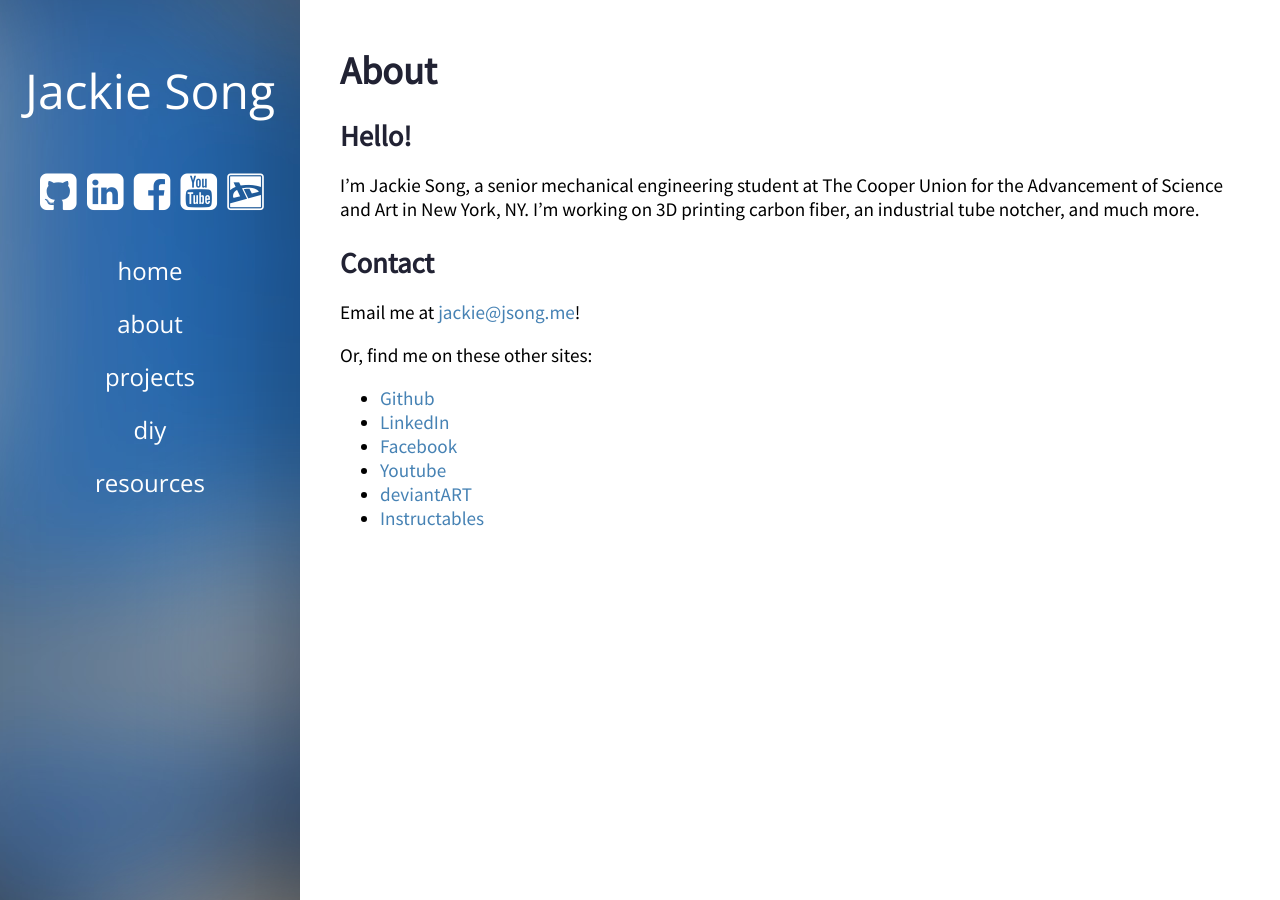
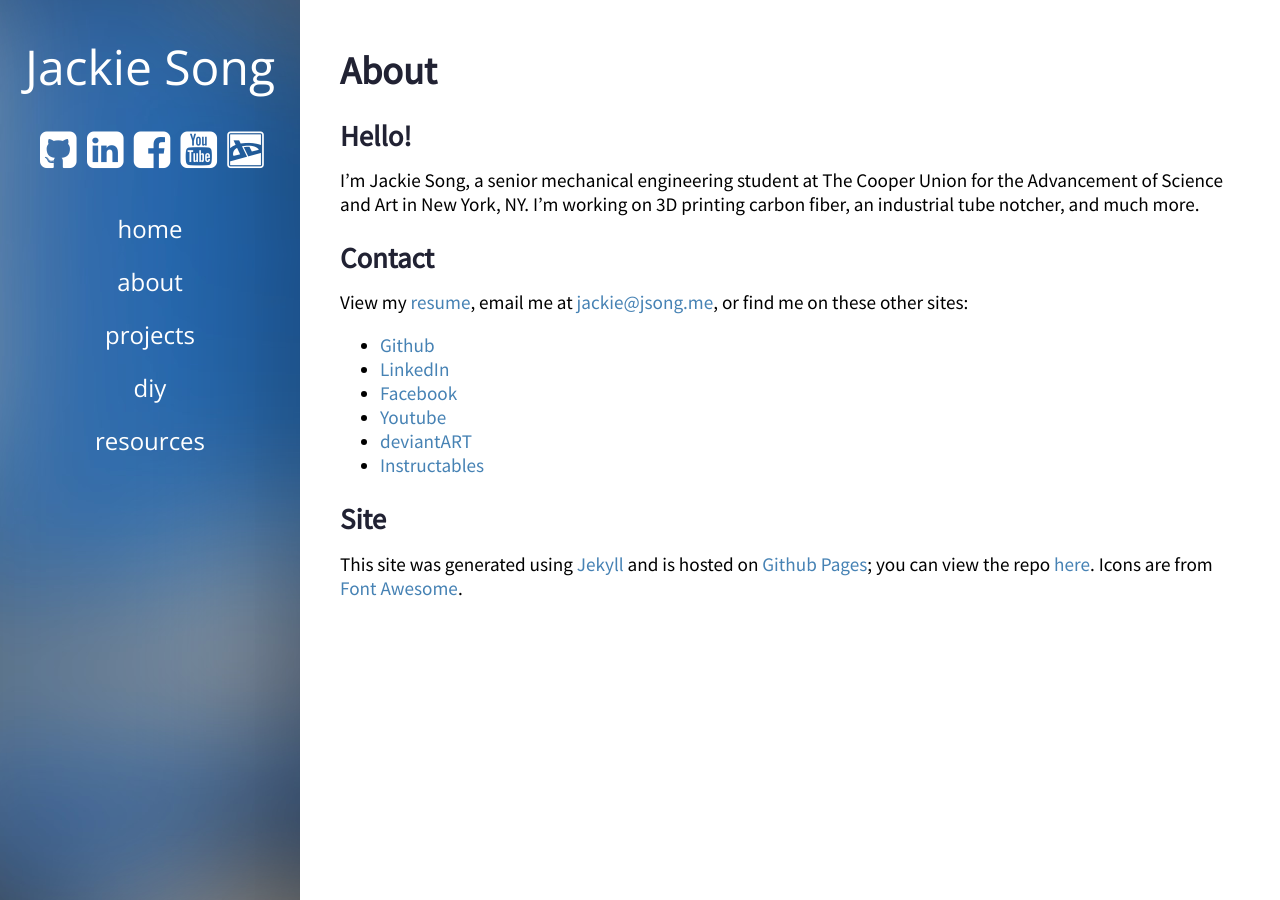
Before and after one commit to songjx/songjx-website, a Jekyll site: the page built from about/index.md, in a window 1280 px wide. Built offline with Jekyll 4.4.1, drawn with Linux system fonts in a browser that asks for light colours; nearby versions of some CDN libraries; library files that are not in the unit come from our copies.

```diff
--- a/_data/menu.yml
+++ b/_data/menu.yml
@@ -1,5 +1,6 @@
 ---
 Home:
+    folder: /
 About:
     folder: /about
 Projects:
--- a/_layouts/default.html
+++ b/_layouts/default.html
@@ -22,7 +22,7 @@
 	</head>
     <body>
         <div id="sidebar">
-            <a href="{{ site.url }}"><p id="name">Jackie Song</p></a>
+            <a href="/"><p id="name">Jackie Song</p></a>
             <div id="accounts">
                 {% for account in jackieData.accounts %}
                 {% if account.icon != null %}
@@ -47,7 +47,7 @@
             <h1> {{ page.title }} </h1>
  		    {{ content }}
         </div>
-        <script src="js/jquery-2.1.1.min.js"></script>
+        <script src="/js/jquery-2.1.1.min.js"></script>
         <script>
             $(document).ready(function() {
                 console.log('test.');
--- a/about/index.md
+++ b/about/index.md
@@ -11,10 +11,12 @@ I'm Jackie Song, a senior mechanical engineering student at The Cooper Union for
 
 ## Contact
 
-Email me at <{{ jackieData.email }}>!
-
-Or, find me on these other sites:
+View my [resume](/downloads/jackie-song-resume.pdf), email me at <{{ jackieData.email }}>, or find me on these other sites:
 
 {% for account in jackieData.accounts %}+
 [{{ account.site }}]({{ account.url }})
 {% endfor %}
+
+## Site
+
+This site was generated using [Jekyll](http://jekyllrb.com) and is hosted on [Github Pages](https://pages.github.com/); you can view the repo [here](https://github.com/songjx/songjx.github.io). Icons are from [Font Awesome](http://fortawesome.github.io/Font-Awesome/).
--- a/css/style.css
+++ b/css/style.css
@@ -1,6 +1,11 @@
 body {
     padding-left:300px;
     margin:0;
+}
+
+p {
+    margin-top: 0.5em;
+    margin-bottom: 0.5em;
 }
 
 #name {
```
Also changed, not shown: diy/index.html (added, +18 -0 lines), diy/index.md (deleted, +0 -9 lines), diy/polymer-clay-sushi.md (added, +7 -0 lines), 1 other file.
